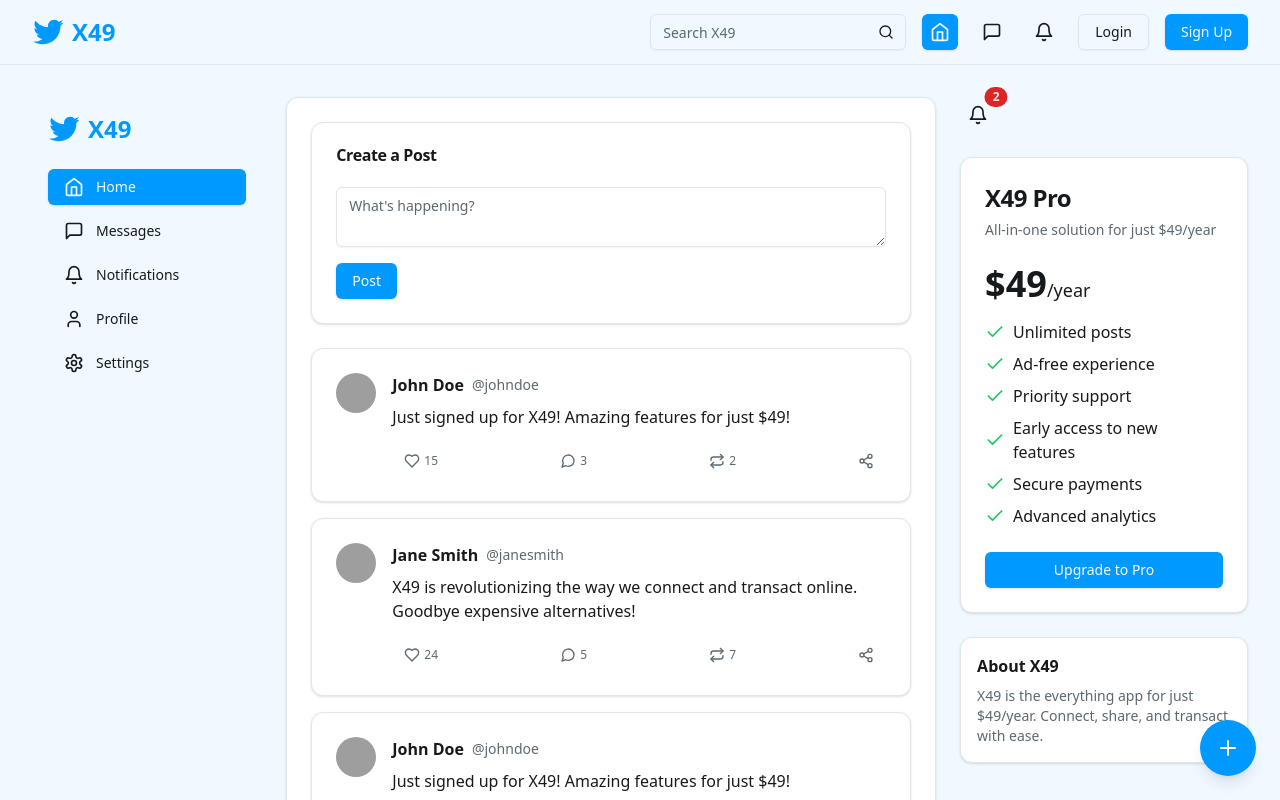
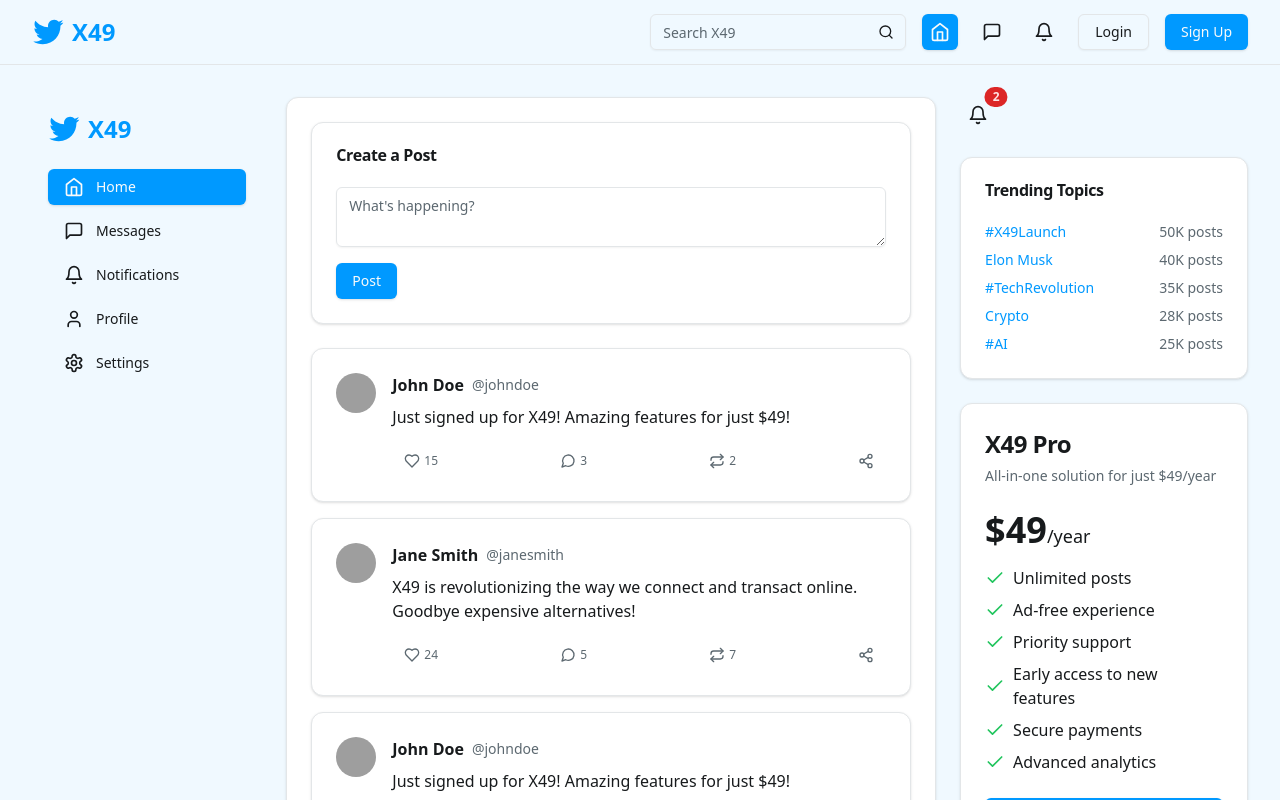
Before and after one commit to markokraemer/x-clone-on-waymo-ride, a Next.js app: page / in a window 1280 px wide. Shown: the top 800 px of the page. Built offline with nearby package versions, Linux system fonts and the light colour scheme; grey boxes are pictures that could not be loaded.

Commit message:
SOFTGEN MAGIC

```diff
--- a/src/components/Layout.jsx
+++ b/src/components/Layout.jsx
@@ -3,6 +3,7 @@ import Sidebar from '@/components/Sidebar';
 import { Card, CardContent } from '@/components/ui/card';
 import PricingCard from '@/components/PricingCard';
 import NotificationCenter from '@/components/NotificationCenter';
+import TrendingTopics from '@/components/TrendingTopics';
 
 const Layout = ({ children }) => {
   return (
@@ -20,6 +21,7 @@ const Layout = ({ children }) => {
           </Card>
           <div className="lg:w-80 space-y-6">
             <NotificationCenter />
+            <TrendingTopics />
             <PricingCard />
             <Card>
               <CardContent className="p-4">
--- a/src/components/TrendingTopics.jsx
+++ b/src/components/TrendingTopics.jsx
@@ -1,4 +1,5 @@
 import { Card, CardHeader, CardTitle, CardContent } from '@/components/ui/card';
+import { Button } from '@/components/ui/button';
 
 const trendingTopics = [
   { id: 1, name: '#X49Launch', posts: '50K' },
@@ -18,7 +19,9 @@ const TrendingTopics = () => {
         <ul className="space-y-2">
           {trendingTopics.map((topic) => (
             <li key={topic.id} className="flex justify-between items-center">
-              <span className="font-medium">{topic.name}</span>
+              <Button variant="link" className="p-0 h-auto font-medium text-left">
+                {topic.name}
+              </Button>
               <span className="text-sm text-muted-foreground">{topic.posts} posts</span>
             </li>
           ))}
--- /dev/null
+++ b/src/pages/404.js
@@ -0,0 +1,17 @@
+import Link from 'next/link';
+import { Button } from '@/components/ui/button';
+import Layout from '@/components/Layout';
+
+export default function NotFound() {
+  return (
+    <Layout>
+      <div className="flex flex-col items-center justify-center min-h-screen text-center">
+        <h1 className="text-4xl font-bold mb-4">404 - Page Not Found</h1>
+        <p className="text-xl mb-8">Oops! The page you're looking for doesn't exist.</p>
+        <Link href="/" passHref>
+          <Button>Go back to home</Button>
+        </Link>
+      </div>
+    </Layout>
+  );
+}
--- a/src/pages/_app.js
+++ b/src/pages/_app.js
@@ -3,13 +3,22 @@ import { ThemeProvider } from "next-themes";
 import { Toaster } from "@/components/ui/toaster";
 import { UserProvider } from "@/context/UserContext";
 import ErrorBoundary from "@/components/ErrorBoundary";
+import PrivateRoute from "@/components/PrivateRoute";
 
-export default function App({ Component, pageProps }) {
+const protectedRoutes = ['/profile', '/settings', '/messages'];
+
+export default function App({ Component, pageProps, router }) {
   return (
     <ErrorBoundary>
       <ThemeProvider attribute="class" defaultTheme="system" enableSystem>
         <UserProvider>
-          <Component {...pageProps} />
+          {protectedRoutes.includes(router.pathname) ? (
+            <PrivateRoute>
+              <Component {...pageProps} />
+            </PrivateRoute>
+          ) : (
+            <Component {...pageProps} />
+          )}
           <Toaster />
         </UserProvider>
       </ThemeProvider>
--- a/src/pages/index.js
+++ b/src/pages/index.js
@@ -3,15 +3,30 @@ import Layout from '@/components/Layout';
 import Feed from '@/components/Feed';
 import ComposeButton from '@/components/ComposeButton';
 import ComposeModal from '@/components/ComposeModal';
+import { useUser } from '@/context/UserContext';
 
 export default function Home() {
   const [isComposeModalOpen, setIsComposeModalOpen] = useState(false);
+  const { user } = useUser();
+
+  const handlePostCreated = (newPost) => {
+    // You might want to update the feed here, or let the Feed component handle it
+    console.log('New post created:', newPost);
+  };
 
   return (
     <Layout>
       <Feed />
-      <ComposeButton onClick={() => setIsComposeModalOpen(true)} />
-      <ComposeModal isOpen={isComposeModalOpen} onClose={() => setIsComposeModalOpen(false)} />
+      {user && (
+        <>
+          <ComposeButton onClick={() => setIsComposeModalOpen(true)} />
+          <ComposeModal
+            isOpen={isComposeModalOpen}
+            onClose={() => setIsComposeModalOpen(false)}
+            onPostCreated={handlePostCreated}
+          />
+        </>
+      )}
     </Layout>
   );
 }
```
